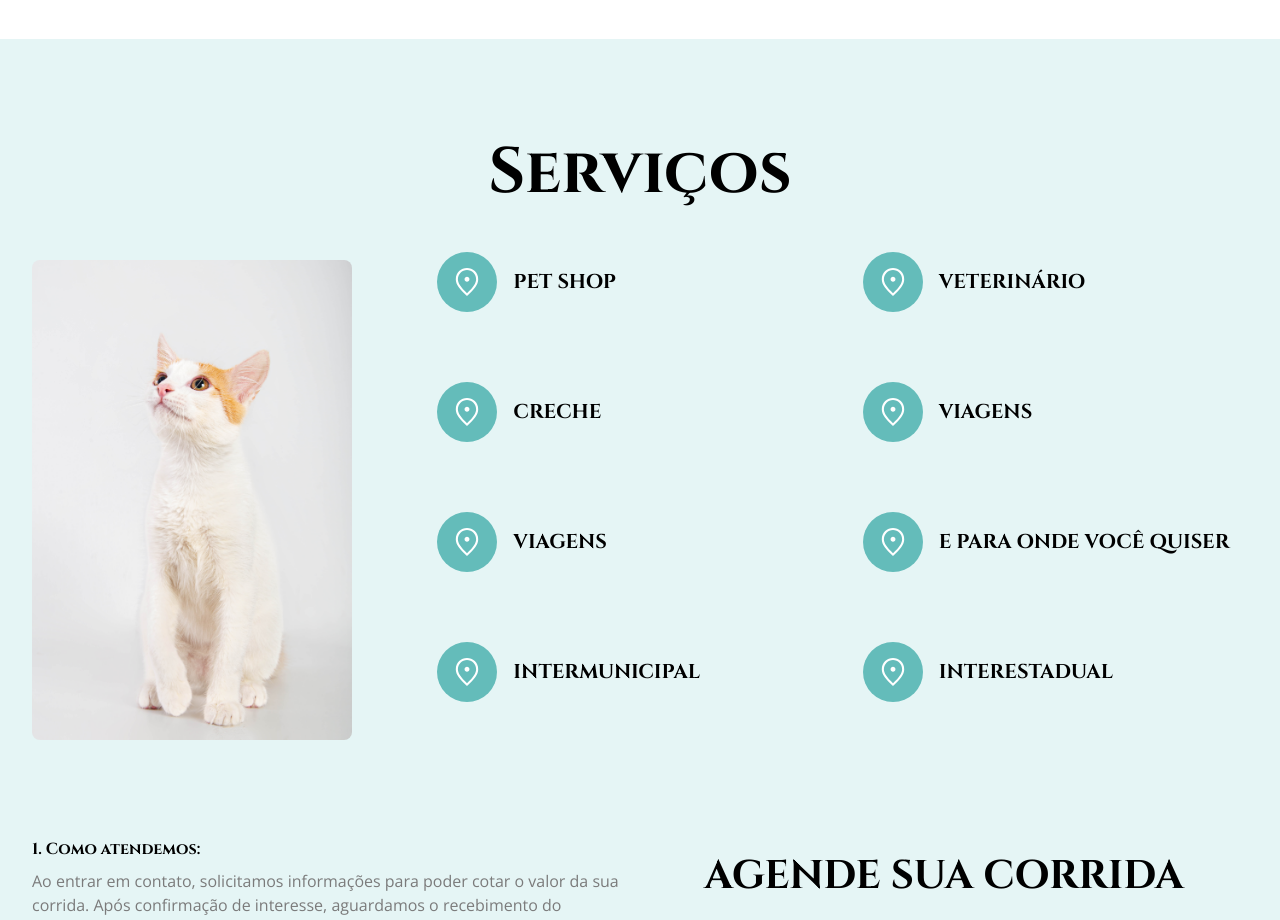
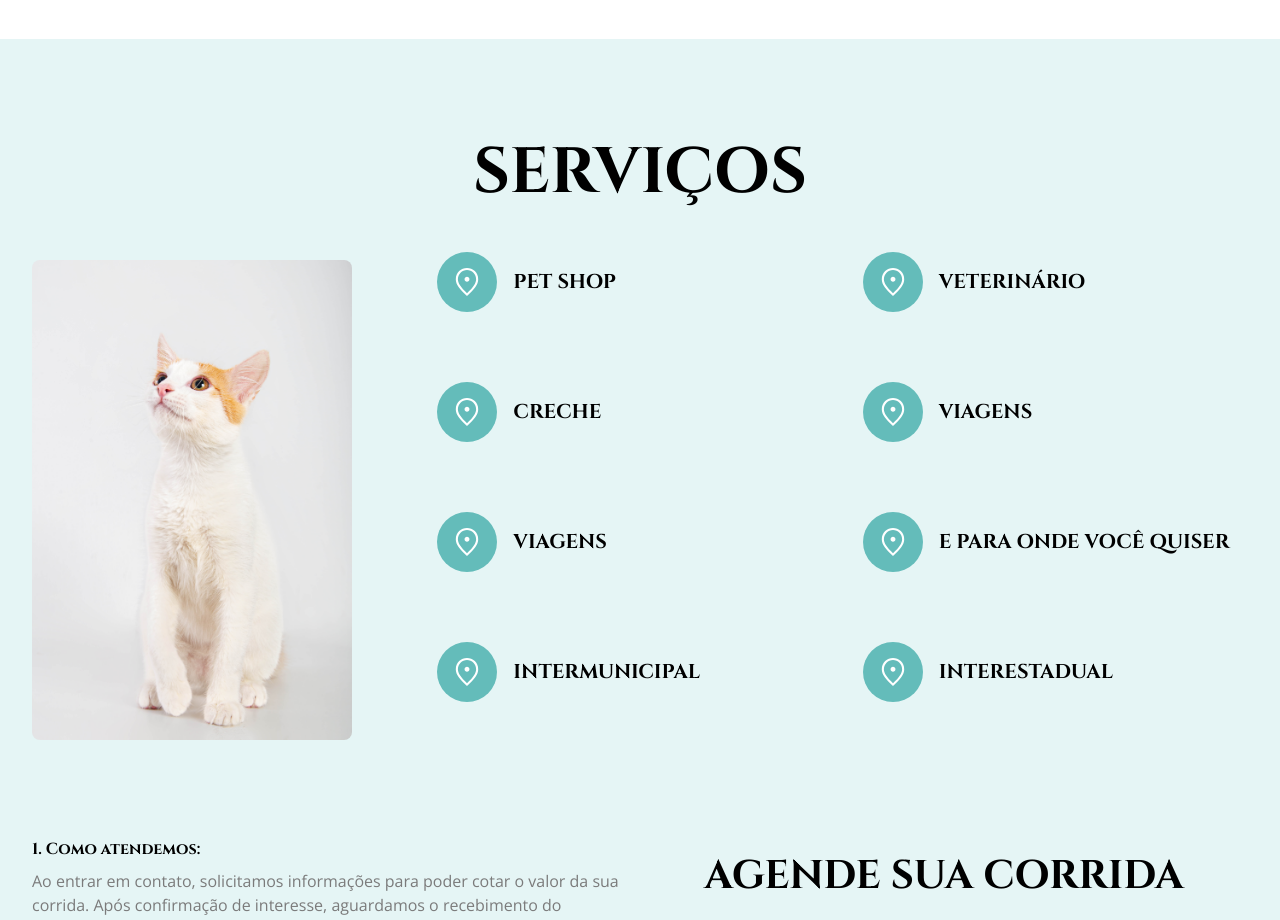
Before and after one commit to miguelofoliveir/dev-motorista-pet, a Next.js app: page / in a window 1280 px wide. Shown: the part 2440-3360 px from the top of the page. Built offline with nearby package versions, Linux system fonts and the light colour scheme.

Commit message:
ajuste tamanho de texto

```diff
--- a/components/Features.tsx
+++ b/components/Features.tsx
@@ -9,7 +9,7 @@ const Features = () => {
         id="servicos"
         className="flex-col green-one-bg flexCenter overflow-hidden bg-center bg-no-repeat lg:py-24 py-4"
       >
-        <h2 className="bold-40 lg:bold-64 cinzel">Serviços</h2>
+        <h2 className="bold-32 lg:bold-64 cinzel">SERVIÇOS</h2>
         <div className="padding-container relative w-full lg:flex justify-end lg:px-8 px-4">
           <div className="lg:w-1/3 lg:pr-12 lg:pt-12 pt-6">
             <Image
--- a/components/Guide.tsx
+++ b/components/Guide.tsx
@@ -6,7 +6,7 @@ const Guide = () => {
     <section id="sobre-nos" className="lg:pt-12">
       <div className="padding-container w-full lg:pb-24 pb-8 lg:px-8 px-4">
         <div>
-          <h2 className="bold-40 lg:bold-64 cinzel">QUEM SOMOS NÓS</h2>
+          <h2 className="bold-32 lg:bold-64 cinzel">QUEM SOMOS NÓS</h2>
         </div>
         <div className="lg:pt-12">
           <div>
```
